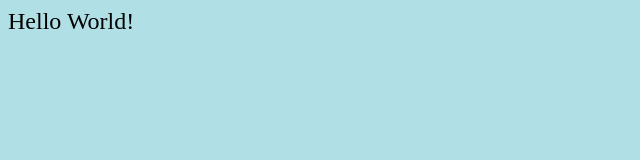
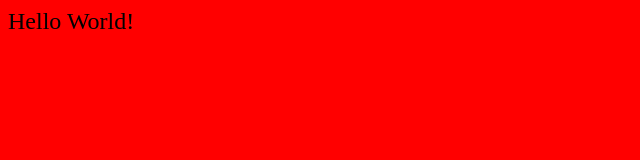
Before and after one commit to datadata1/Apps, a plain HTML site: page index.html in a window 1280 px wide. Shown: the whole page, without its empty margins (0-640 px from the left). Drawn offline with Linux system fonts and the light colour scheme.

Commit message:
changed bg to red

```diff
--- a/styles/style.css
+++ b/styles/style.css
@@ -1,5 +1,5 @@
 body {
-	background-color: powderblue;
+	background-color: red;
 	font-size: 24px;
 	color: "pink";
 }
```
